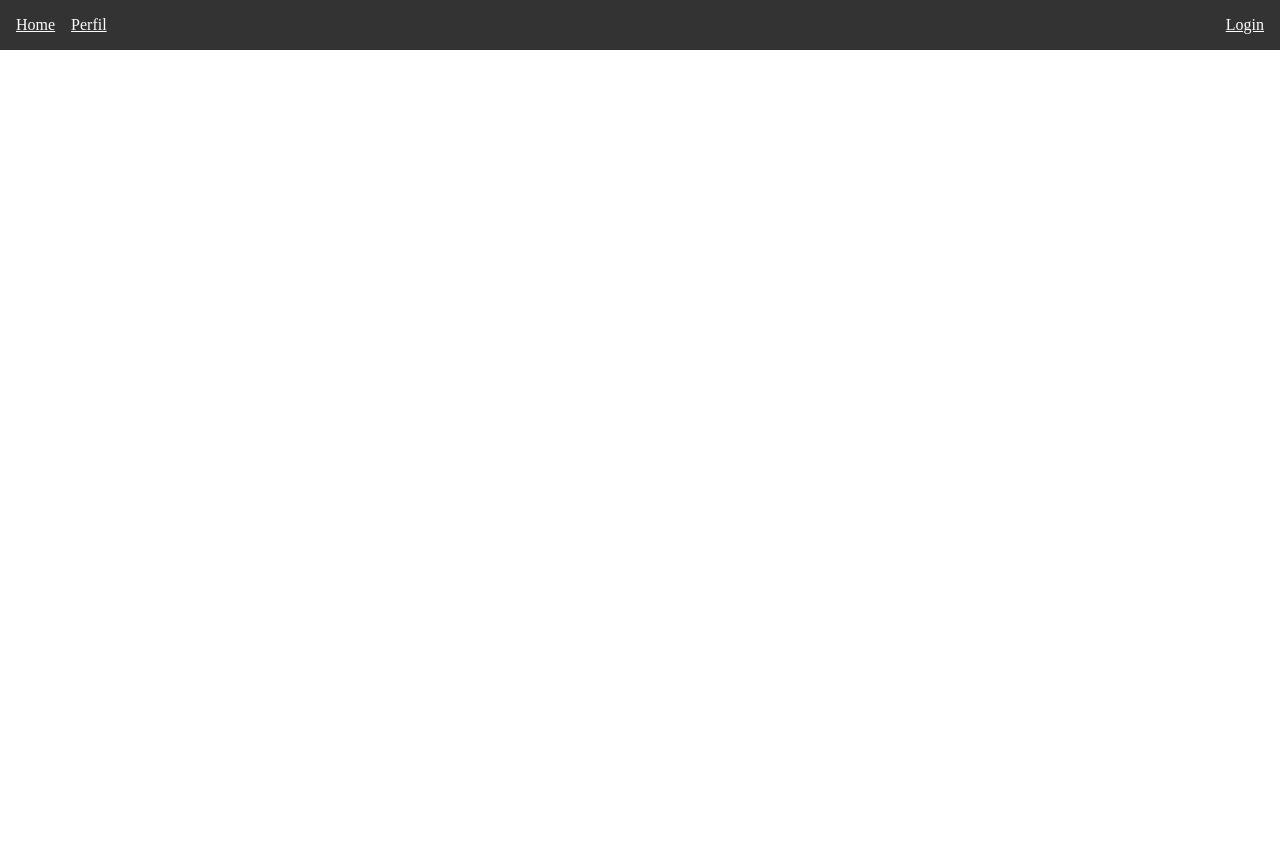
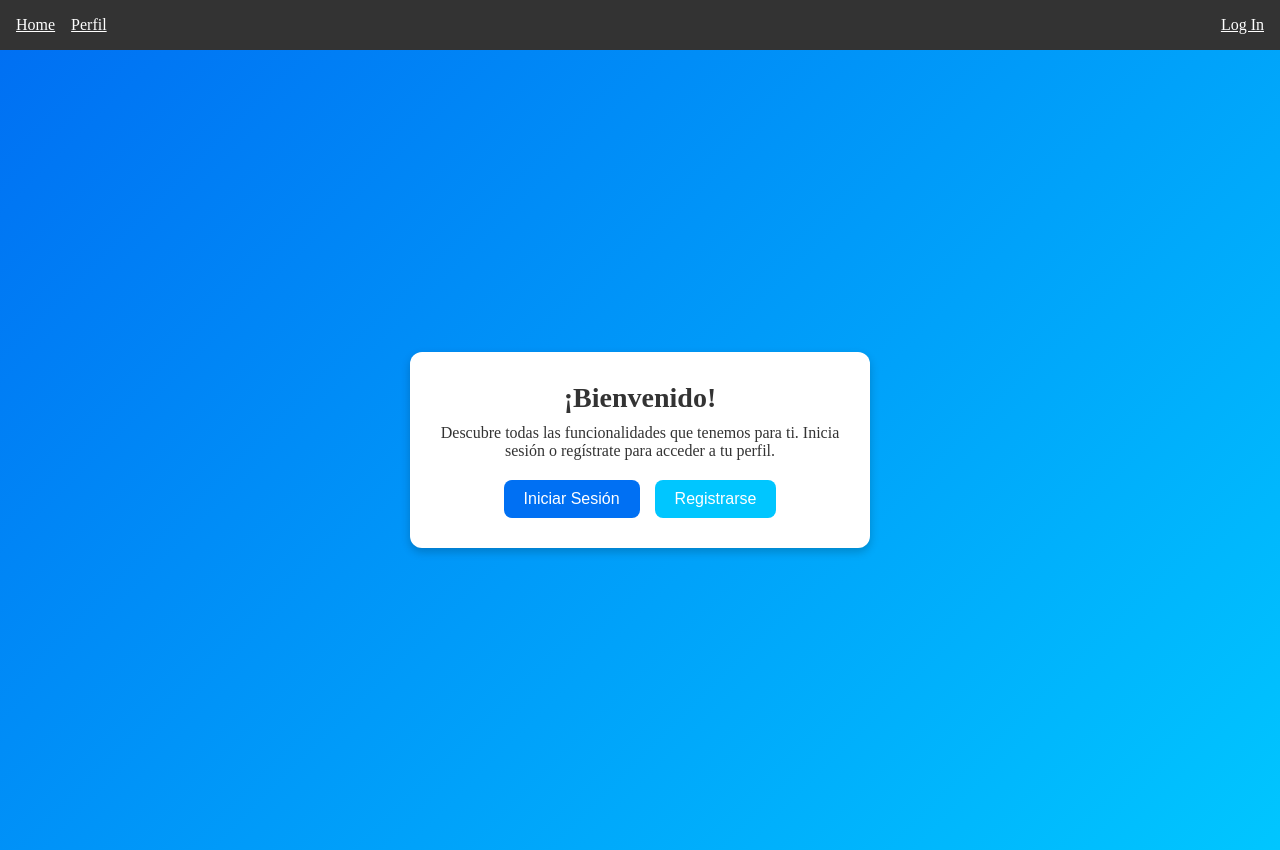
Before and after one commit to Leemorand1410/CLaseWEB-SFJ25, a Next.js app: page / in a window 1280 px wide. Before the commit this address had no page. Before the commit the page ends 800 px from the top, so only its background shows below. Built offline with nearby package versions, Linux system fonts and the light colour scheme.

Commit message:
profile add

```diff
--- a/components/Navbar.js
+++ b/components/Navbar.js
@@ -10,12 +10,12 @@ const Navbar = () => {
       <div>
         <Link href="/home" style={{ marginRight: "1rem", color: "#fff" }}>Home</Link>
         <Link href="/profile" style={{ marginRight: "1rem", color: "#fff" }}>Perfil</Link>
-      </div>
+    </div>
       <div>
         {user ? (
           <button onClick={logout} style={{ background: "red", color: "#fff", border: "none", cursor: "pointer" }}>Cerrar sesión</button>
         ) : (
-          <Link href="/login" style={{ color: "#fff" }}>Login</Link>
+          <Link href="/login" style={{ color: "#fff" }}>Log In</Link>
         )}
       </div>
     </nav>
--- a/pages/index.js
+++ b/pages/index.js
@@ -1,24 +1,27 @@
-import { useAuth } from "/context/AuthContext";
-import { useEffect } from "react";
 import { useRouter } from "next/router";
-import styles from "/styles/login.module.css";
+import styles from "/styles/index.module.css";
 
 
 const Home = () => {
-  const { user } = useAuth();
   const router = useRouter();
 
-  useEffect(() => {
-    if (!user) {
-      router.push("/"); // Redirige al login si no está autenticado
-    }
-  }, [user]);
+  return (
+    <div className={styles.welcomeContainer}>
+      <div className={styles.welcomeCard}>
+        <h1 className={styles.welcomeTitle}>¡Bienvenido!</h1>
+        <p className={styles.welcomeText}>
+          Descubre todas las funcionalidades que tenemos para ti. Inicia sesión o regístrate para acceder a tu perfil.
+        </p>
 
-  if (!user) return null; // Evita que se renderice la página mientras redirige
-
-  return (
-    <div>
-      <h1>Bienvenido a la página</h1>
+        <div className={styles.buttonContainer}>
+          <button className={styles.loginButton} onClick={() => router.push('/login')}>
+            Iniciar Sesión
+          </button>
+          <button className={styles.signupButton} onClick={() => router.push('/login')}>
+            Registrarse
+          </button>
+        </div>
+      </div>
     </div>
   );
 };
--- /dev/null
+++ b/styles/index.module.css
@@ -0,0 +1,64 @@
+.welcomeContainer {
+    display: flex;
+    flex-direction: column;
+    justify-content: center;
+    align-items: center;
+    height: 100vh;
+    background: linear-gradient(135deg, #0070f3, #00c6ff);
+    color: white;
+    text-align: center;
+  }
+
+  .welcomeCard {
+    background: white;
+    color: #333;
+    padding: 30px;
+    border-radius: 12px;
+    box-shadow: 0 4px 10px rgba(0, 0, 0, 0.2);
+    max-width: 400px;
+  }
+
+  .welcomeTitle {
+    font-size: 28px;
+    font-weight: bold;
+    margin-bottom: 10px;
+  }
+
+  .welcomeText {
+    font-size: 16px;
+    margin-bottom: 20px;
+  }
+
+  .buttonContainer {
+    display: flex;
+    gap: 15px;
+    justify-content: center;
+  }
+
+  .loginButton,
+  .signupButton {
+    padding: 10px 20px;
+    border: none;
+    border-radius: 8px;
+    font-size: 16px;
+    cursor: pointer;
+    transition: background 0.3s ease;
+  }
+
+  .loginButton {
+    background: #0070f3;
+    color: white;
+  }
+
+  .signupButton {
+    background: #00c6ff;
+    color: white;
+  }
+
+  .loginButton:hover {
+    background: #005bb5;
+  }
+
+  .signupButton:hover {
+    background: #0096d6;
+  }
```
Also changed, not shown: pages/profile.js (added, +56 -0 lines), styles/Profile.module.css (added, +78 -0 lines).
